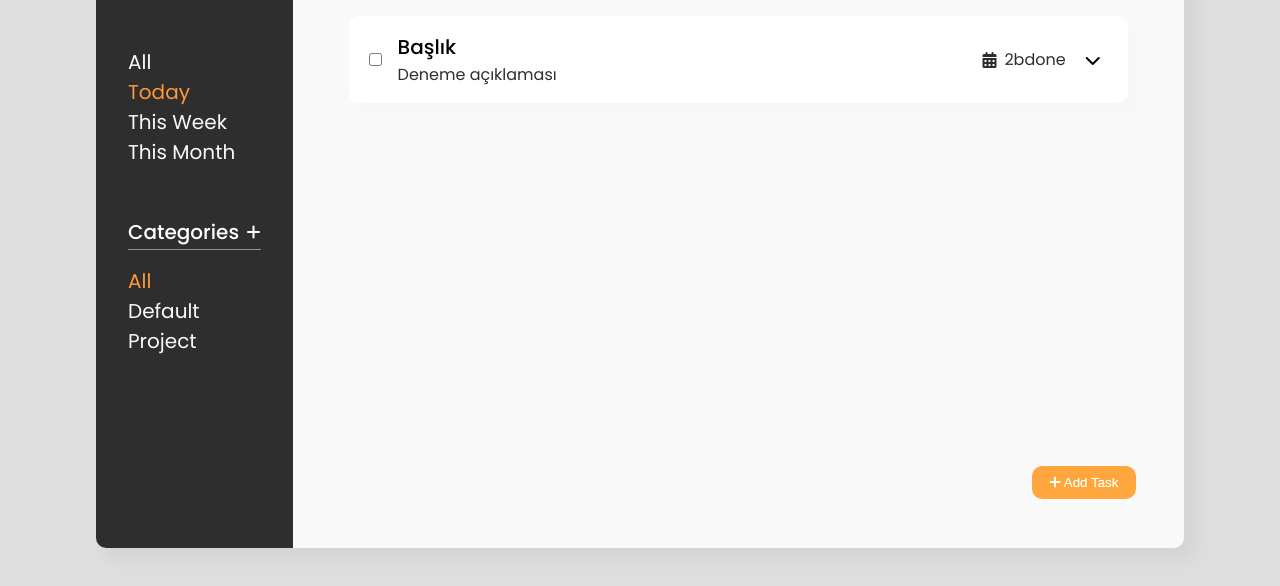
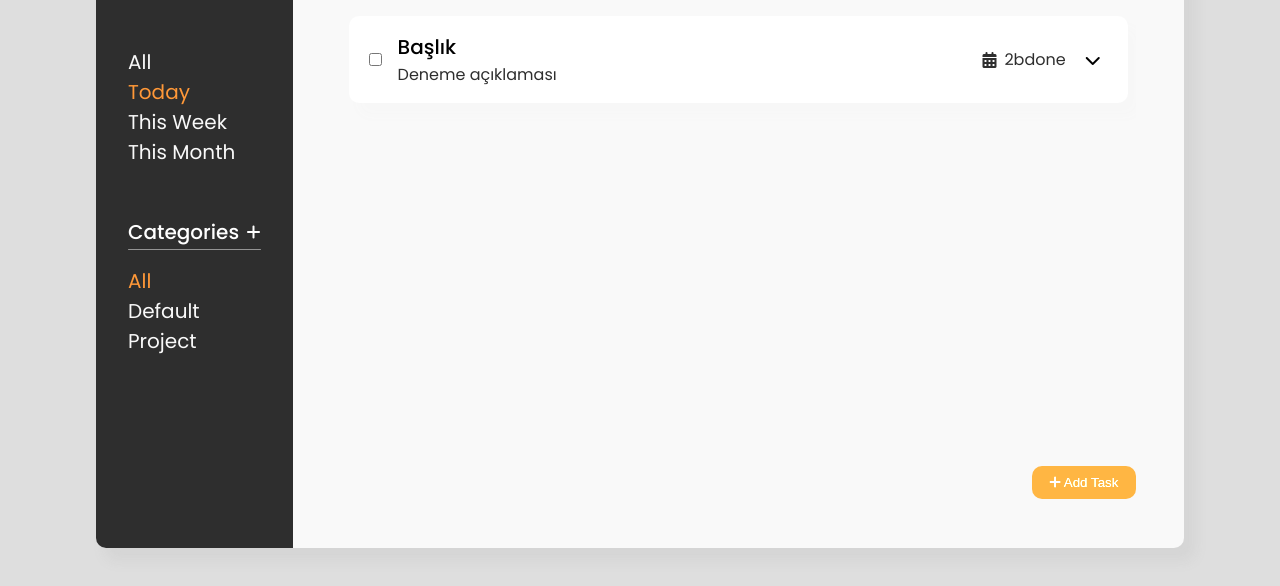
Before and after one commit to BwBest/to-do, a website built with webpack: page src/index.html in a window 1280 px wide. In both pictures the pointer is over the button "Add Task". Shown: the part 192-778 px from the top of the page. Built offline with nearby package versions, Linux system fonts and the light colour scheme.

Commit message:
Small style update

```diff
--- a/src/style.css
+++ b/src/style.css
@@ -85,7 +85,7 @@
 
 .btn:hover, .btn-secondary:hover{
     transform: translateY(-1px);
-    filter: brightness(1.1);
+    filter: brightness(1.2);
     cursor: pointer;
 }
 
```
Also changed, not shown: dist/index.bundle.js.
